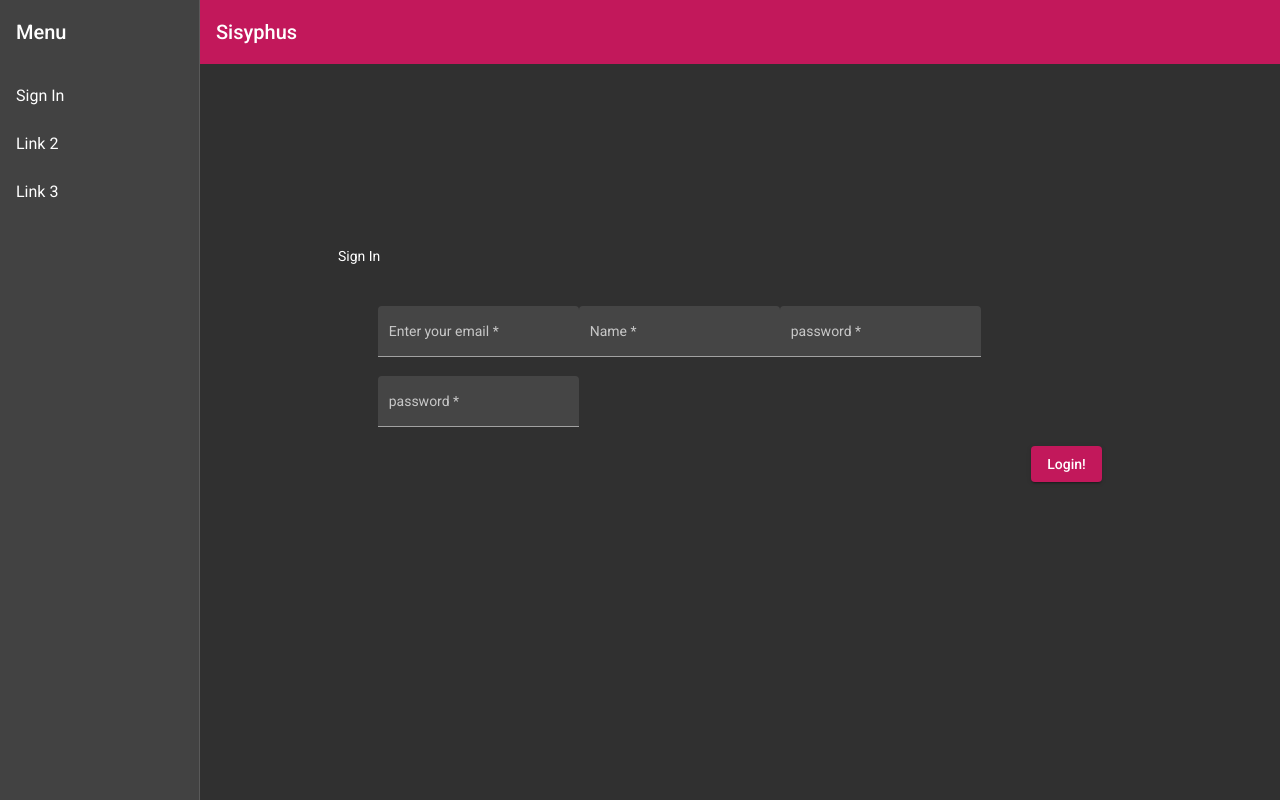
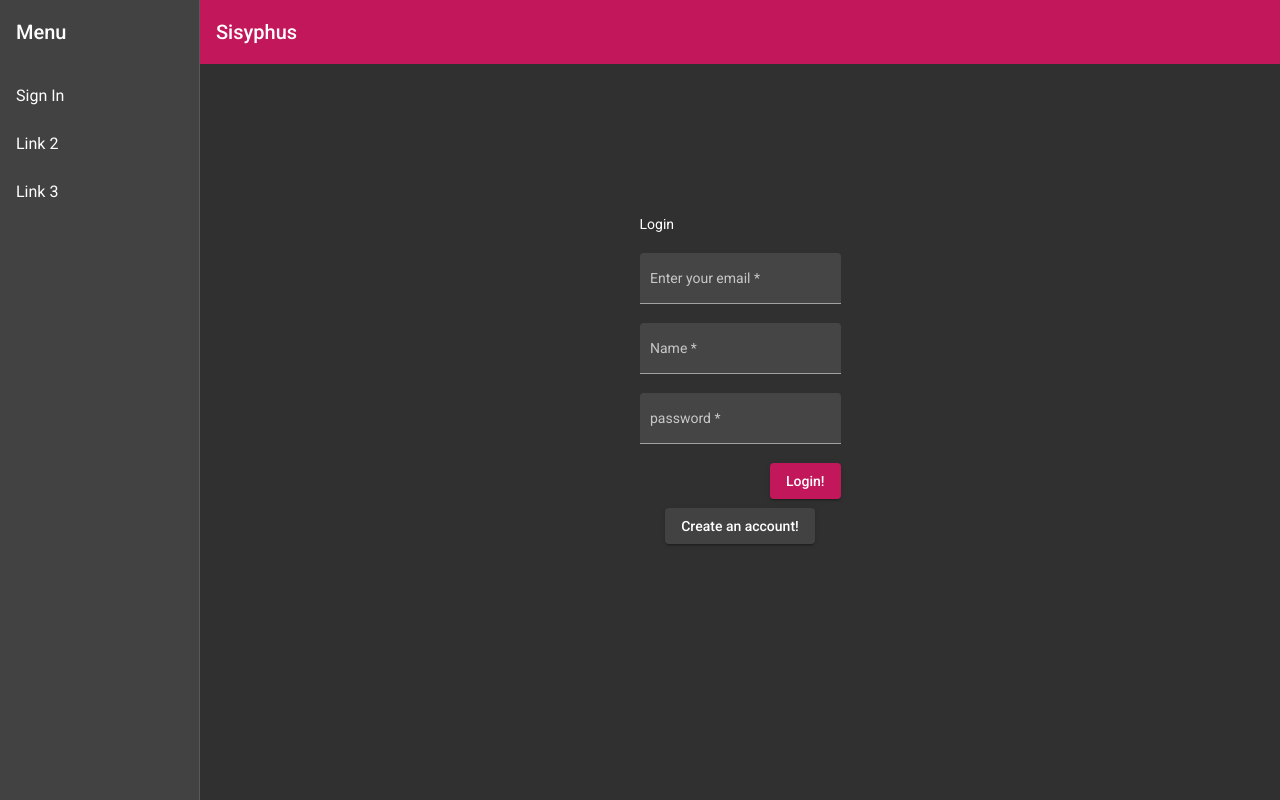
Before and after one commit to Rob4ert/sisyphus, an Angular app in the folder client/: page /signin in a window 1280 px wide. Built offline with nearby package versions, Linux system fonts and the light colour scheme.

Commit message:
Added sign in / login toggling

```diff
--- a/client/src/app/api-client.service.ts
+++ b/client/src/app/api-client.service.ts
@@ -17,8 +17,8 @@ export class APIClientService {
 
 
   constructor(private http: HttpClient) { }
-  createUser(user: User): Observable<string> {
-    return this.http.post<string>(url, user, {
+  createUser(user: User): Observable<User> {
+    return this.http.post<User>(url, user, {
       withCredentials: true,
     });
   }
--- a/client/src/app/custom-error-interceptor.ts
+++ b/client/src/app/custom-error-interceptor.ts
@@ -17,10 +17,12 @@ export class CustomErrorInterceptor implements ErrorHandler {
       // A client-side or network error occurred. Handle it accordingly.
       message = error.error;
     } else if (error.status === 409) {
+      console.log('error :>> ', error);
       message = 'Email already in use.';
     } else {
       // The backend returned an unsuccessful response code.
       // The response body may contain clues as to what went wrong.
+      message = '';
       console.error(`Backend returned code ${error.status}, body was: `, error.error);
     }
     // Return a snackBar with a user-facing error message.
--- a/client/src/app/signIn-card/signIn-card.component.css
+++ b/client/src/app/signIn-card/signIn-card.component.css
@@ -6,7 +6,8 @@
 
 }
 
-mat-card mat-card-content {
+mat-card mat-card-content,
+form {
   padding: 5%;
   display: flex;
   flex-direction: column;
--- a/client/src/app/signIn-card/signIn-card.component.html
+++ b/client/src/app/signIn-card/signIn-card.component.html
@@ -1,6 +1,7 @@
 <div class="container">
   <mat-card>
-    <mat-card-title>Sign In</mat-card-title>
+    <mat-card-title *ngIf='!isLogging'>Sign In</mat-card-title>
+    <mat-card-title *ngIf='isLogging'>Login</mat-card-title>
     <mat-card-content>
       <form [formGroup]="signIn" (ngSubmit)="handleSubmit(signIn?.value)">
         <mat-form-field appearance="fill">
@@ -18,16 +19,20 @@
           <input type="password" matInput placeholder="Enter password" formControlName="password" required>
           <mat-error *ngIf="signIn.get('password')?.invalid">{{getPasswordError()}}</mat-error>
         </mat-form-field>
-        <mat-form-field appearance="fill">
+        <mat-form-field *ngIf='!isLogging' appearance="fill">
           <mat-label>password</mat-label>
           <input type="password" matInput placeholder="repeat password" formControlName="repeatPassword" required>
-          <mat-error *ngIf="signIn.get('repeatPassword')?.invalid">{{getPasswordError()}}</mat-error>
+          <mat-error *ngIf="!passwordMatch">Passwords should match.</mat-error>
+          <p>{{passwordMatch}}</p>
         </mat-form-field>
-        <mat-card-actions>
-          <button mat-raised-button color="primary">Login!</button>
-        </mat-card-actions>
 
+        <button *ngIf='!isLogging' mat-raised-button color="primary">Sign in!</button>
+        <button *ngIf='isLogging' mat-raised-button color="primary">Login!</button>
       </form>
+      <mat-card-actions>
+        <button *ngIf='isLogging' (click)='isLoggingToggler()' mat-raised-button>Create an account!</button>
+        <button *ngIf='!isLogging' (click)='isLoggingToggler()' mat-raised-button>Go back</button>
+      </mat-card-actions>
     </mat-card-content>
 
   </mat-card>
--- a/client/src/app/signIn-card/signIn-card.component.ts
+++ b/client/src/app/signIn-card/signIn-card.component.ts
@@ -16,6 +16,10 @@ export class SignInCardComponent implements OnInit {
     password: new FormControl('', [Validators.required, Validators.min(6), Validators.max(20)]),
     repeatPassword: new FormControl('', [Validators.required, Validators.min(6), Validators.max(20)]),
   });
+
+  public isLogging: boolean = true;
+  public passwordMatch: boolean = true;
+
   constructor(private http: APIClientService, private snackBar: MatSnackBar) { }
 
 
@@ -26,23 +30,34 @@ export class SignInCardComponent implements OnInit {
     return this.signIn.get('email')?.hasError('email') ? 'Not a valid email' : '';
   }
 
+  checkPassword() {
+    this.passwordMatch = this.signIn.get('password')?.value === this.signIn.get('repeatPassword')?.value ? true : false;
+  }
+
   getPasswordError() {
     if (this.signIn.get('password')?.hasError('required')) {
       return 'You must enter a value';
-    } else if (this.signIn.get('password') !== this.signIn.get('repeatPassword')) {
+    } else if (this.signIn.get('password')?.value !== this.signIn.get('repeatPassword')?.value) {
       return 'password do not match!';
     }
     return '';
   }
+
+  isLoggingToggler() {
+    this.isLogging = !this.isLogging;
+  }
+
   handleSubmit(event: User) {
-    delete event.passwordRepeat;
-    this.http.createUser(event).subscribe(() => {
-      this.signIn.reset();
-      this.snackBar.open(`Your account has been created!`, 'Dismiss', {
-        duration: 2000,
+    this.checkPassword();
+    if (this.signIn.valid && this.signIn.get('password')?.value === this.signIn.get('repeatPassword')?.value) {
+      delete event.passwordRepeat;
+      this.http.createUser(event).subscribe((user) => {
+        this.signIn.reset();
+        this.snackBar.open(`Your account has been created!`, 'Dismiss', {
+          duration: 2000,
+        });
       });
-    });
-
+    }
   }
 
   ngOnInit(): void {
```
Also changed, not shown: 1 other file (tests, documents, lock files or other folders).
